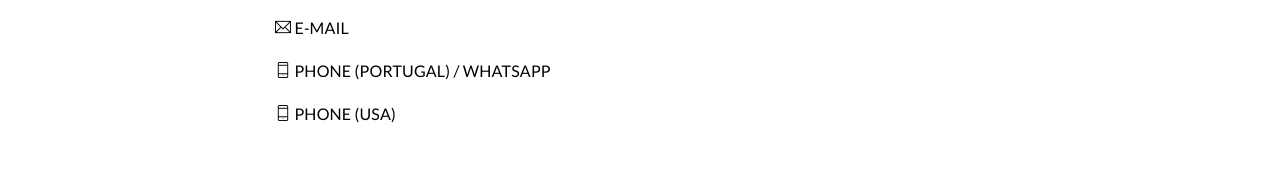
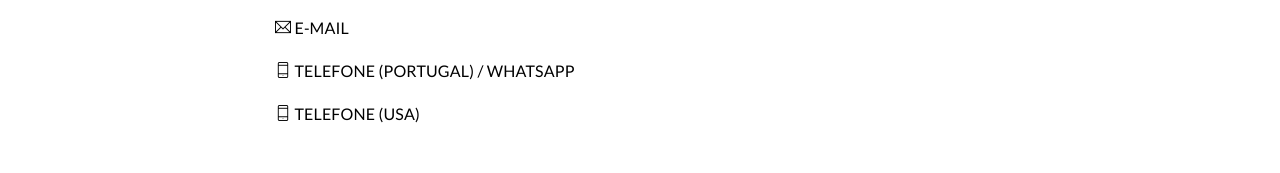
Before and after one commit to pedrocosta/pin.eu.com, an Eleventy site: page contactos.md in a window 1280 px wide. Shown: the part 1331-1504 px from the top of the page. Built offline with nearby package versions, Linux system fonts and the light colour scheme; Eleventy itself is replaced by a stand-in of ours; files that its build step writes are made by us from their sources.

Commit message:
contactos

```diff
--- a/contactos.md
+++ b/contactos.md
@@ -25,6 +25,6 @@
 
 <a href="mailto:info@pin.eu.com"><i class="ti-email"></i> E-MAIL</a>
 
-<a href="tel:+351962555000"><i class="ti-mobile"></i> PHONE (PORTUGAL) / WHATSAPP</a>
+<a href="tel:+351962555000"><i class="ti-mobile"></i> TELEFONE (PORTUGAL) / WHATSAPP</a>
 
-<a href="tel:+18452882775"><i class="ti-mobile"></i> PHONE (USA)</a>
+<a href="tel:+18452882775"><i class="ti-mobile"></i> TELEFONE (USA)</a>
```
